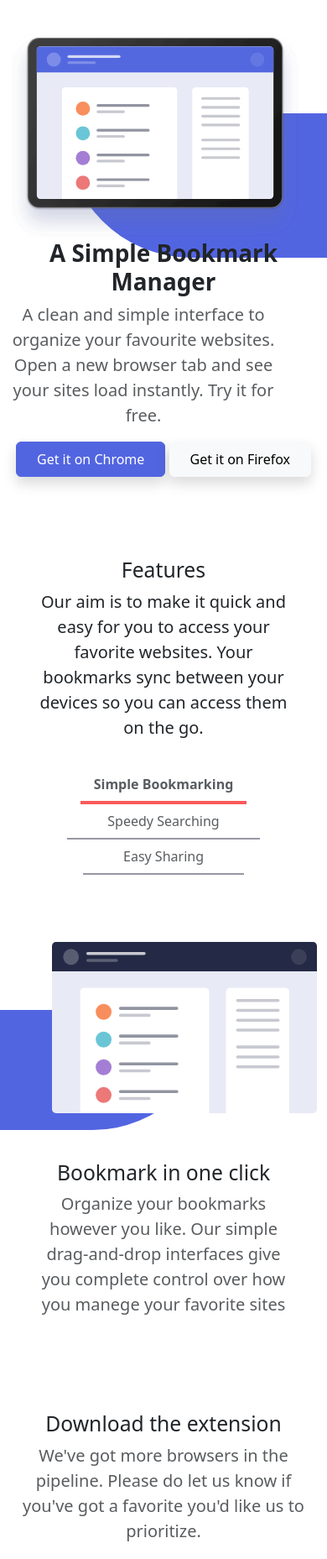
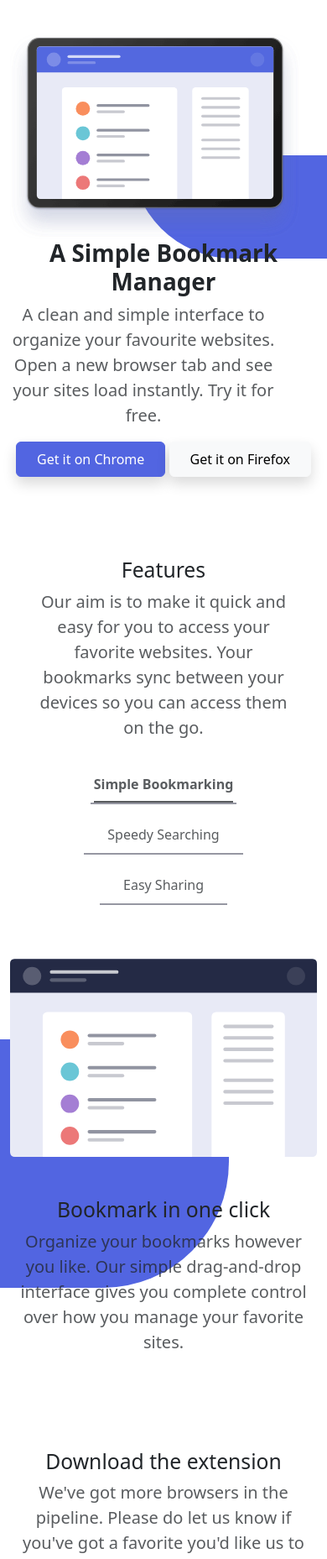
Before and after one commit to SaraAOrtega/IT-Academy-BCN-S1.2.-Bootstrap-SASS, a website: page index.html in a window 390 px wide. Shown: the part 112-1969 px from the top of the page at 84% size. Drawn offline with nearby package versions, Linux system fonts and the light colour scheme.

Commit message:
Correciones

```diff
--- a/index.html
+++ b/index.html
@@ -17,8 +17,9 @@
                 <a class="navbar-brand ms-4" href="#">
                     <img src="./imagenes/logo-bookmark.svg" alt="logo">
                 </a>
-    <button class="navbar-toggler" type="button" data-bs-toggle="collapse" data-bs-target="#navbarSupportedContent"
-      aria-controls="navbarSupportedContent" aria-expanded="false" aria-label="Toggle navigation">
+                <button class="navbar-toggler" type="button" data-bs-toggle="collapse"
+                    data-bs-target="#navbarSupportedContent" aria-controls="navbarSupportedContent"
+                    aria-expanded="false" aria-label="Toggle navigation">
                     <img src="./imagenes/icon-hamburger.svg" alt="Icono de menú">
                 </button>
                 <div class="collapse navbar-collapse" id="navbarSupportedContent">
@@ -46,11 +47,13 @@
         <div class="row flex-md-row-reverse d-flex align-items-center text-center text-lg-start pb-5 ps-5">
             <div class="img.main col-lg-6 col-sm-12 position-relative">
                 <div class="bgHero position-absolute bg-primary"></div>
-        <img src="./imagenes/illustration-hero.svg " class="img-fluid img-hero" alt="hero"></div>
+                <img src="./imagenes/illustration-hero.svg " class="img-fluid img-hero" alt="hero">
+            </div>
 
             <div class="col-lg-6 col-sm-12">
                 <h1 class="fw-bold ">A Simple Bookmark<br>Manager</h1>
-        <p class="lead md-align-text-center mb-3 text-muted me-5">A clean and simple interface to organize your favourite
+                <p class="lead md-align-text-center mb-3 text-muted me-5">A clean and simple interface to organize your
+                    favourite
                     websites. Open a new browser tab and see your sites load instantly. Try it for free.</p>
                 <a class="btn btn-primary py-2 px-4 me-md-1 shadow" href="#" role="button">Get it on Chrome</a>
                 <a class="btn btn-light py-2 px-4 me-md-1 shadow" href="#" role="button">Get it on Firefox</a>
@@ -63,42 +66,86 @@
       <div class="row text-center mt-5">
           <div class="col-10 col-md-6 justify-content-center m-auto">
               <h2>Features</h2>
-          <p class="lead text-mute mb-3">Our aim is to make it quick and easy for you to access your favorite websites. Your bookmarks sync between your devices so you can access them on the go.</p>
+              <p class="lead text-muted mb-3">Our aim is to make it quick and easy for you to access your favorite
+                  websites. Your bookmarks sync between your devices so you can access them on the go.</p>
           </div>
       </div>
-    <div class="row mt-3 justify-content-center flex-md-row align-items-center ">
+  </div>
+  <div class="row mt-3 justify-content-center flex-md-row align-items-center">
       <div class="col-md-auto">
-        <ul class="nav justify-content-center mb-3 px-5 flex-column flex-md-row align-items-center text-muted"
-          id="nav-tab" role="tablist">
-          <li class="nav-item nav-item-border-bottom-red text-muted">
-            <a class="nav-link text-muted fw-bold px" aria-current="page" href="#">Simple Bookmarking</a>
+          <ul class="nav justify-content-center mb-3 px-5 flex-column flex-md-row align-items-center text-muted nav-underline" id="myTab"
+              role="tablist">
+              <li class="nav-item nav-item-border-bottom px-1" role="presentation">
+                  <a class="nav-link active text-muted" id="tab1" data-bs-toggle="tab" data-bs-target="#simple"
+                      role="tab" aria-controls="simple" aria-selected="true">Simple Bookmarking</a>
               </li>
-          <li class="nav-item nav-item-border-bottom ">
-            <a class="nav-link text-muted px-5" href="#">Speedy Searching</a>
+              <li class="nav-item nav-item-border-bottom px-1" role="presentation">
+                  <a class="nav-link px-4 text-muted" id="tab2" data-bs-toggle="tab" data-bs-target="#speedy"
+                      role="tab" aria-controls="speedy" aria-selected="false">Speedy Searching</a>
               </li>
-          <li class="nav-item nav-item-border-bottom">
-            <a class="nav-link text-muted px-5" href="#">Easy Sharing</a>
+              <li class="nav-item nav-item-border-bottom px-1" role="presentation">
+                  <a class="nav-link px-4 text-muted" id="tab3" data-bs-toggle="tab" data-bs-target="#easy"
+                      role="tab" aria-controls="easy" aria-selected="false">Easy Sharing</a>
               </li>
           </ul>
       </div>
   </div>
+
+  <!--tab content-->
+<div class=" container-fluid">
+  <div class="tab-content pt-5 relative position">
+
+      <!--imagen1-->
+
+      <div class="tab-pane active  " id="simple" role="tabpanel">
+          <div class="row d-flex justify-content-center align-items-center text-center text-lg-start ">
+              <div class="col-12 col-md-5 ms-md-5 mb-5 ">
+                <div class="bgTabs bg-primary"></div>
+                  <img src="Imagenes/illustration-features-tab-1.svg" alt="tab1" class="img-fluid">
+              </div>
+              <div class="col-lg-6 col-sm-12">
+                  <h2>Bookmark in one click</h2>
+                  <p class="lead text-muted">Organize your bookmarks however you like. Our simple drag-and-drop
+                      interface gives you complete control over how you manage your favorite sites.</p>
+                  <a class="btn btn-primary py-2 px-4 me-md-1 shadow d-none d-md-inline-block" href="#" role="button">More Info</a>
+              </div>
+          </div>
       </div>
 
+      <!--imagen2-->
+      <div class="tab-pane " id="speedy" role="tabpanel">
+          <div class="row d-flex justify-content-center align-items-center text-center text-md-start">
+              <div class="col-12 col-md-5 ms-md-5 mb-5">
+                <div class="bgTabs bg-primary"></div>
+                  <img src="Imagenes/illustration-features-tab-2.svg" alt="tab2" class="img-fluid">
+              </div>
+              <div class="col-sm-12 col-md-5 ms-5">
+                  <h2>Intelligent search</h2>
+                  <p class="lead text-muted">Lorem ipsum dolor sit amet consectetur adipisicing elit. Esse quam nulla
+                      delectus eius vel saepe tenetur harum. Consequuntur, provident hic sunt dolores maiores et
+                      similique ex illum reprehenderit debitis culpa?</p>
+                  <a class="btn btn-primary py-2 px-4 me-md-1 shadow d-none d-md-inline-block" href="#" role="button">More Info</a>
+              </div>
+          </div>
+      </div>
 
-    <!-- Tab's -->
-
-    <div class="container-fluid mt-2 pt-2">
-      <div class="row align-items-center mt-5 text-center text-lg-start">
-        <div class="img-tabs col-md-6 col-sm-12 position-relative">
-          <div class="bgTabs position-absolute bg-primary"></div>
-          <img src="imagenes/illustration-features-tab-1.svg" class="img-fluid tabs1" alt="features"></div>
-
-      <div class="col-lg-6 col-md-12 mt-2 px-5 pt-5">
-        <h2>Bookmark in one click</h2>
-        <p class="lead md-align-text-center mb-3 text-muted">Organize your bookmarks however you like. Our simple
-          drag-and-drop interfaces give you complete control over how you manege your
-          favorite sites</p>
+      <!--imagen3-->
+      <div class="tab-pane" id="easy" role="tabpanel">
+          <div class="row d-flex justify-content-center align-items-center text-center text-md-start">
+              <div class="col-12 col-md-5 ms-md-5 mb-5">
+                <div class="bgTabs bg-primary"></div>
+                  <img src="Imagenes/illustration-features-tab-3.svg" alt="tab3" class="img-fluid">
+              </div>
+              <div class="col-sm-12 col-md-5 ms-5">
+                  <h2>Share your bookmarks</h2>
+                  <p class="lead text-muted">Lorem ipsum dolor sit amet consectetur, adipisicing elit.
+                      Temporibus, nesciunt! Asperiores, recusandae praesentium cumque eius explicabo quas
+                      iusto hic quam dolorum numquam perferendis consequuntur nam sapiente rerum inventore
+                      eveniet. Adipisci.
+                  </p>
                   <a class="btn btn-primary py-2 px-4 me-md-1 shadow d-none d-md-inline-block" href="#" role="button">More Info</a>
+              </div>
+          </div>
       </div>
   </div>
 </div>
@@ -247,24 +294,29 @@
                   <h4 class="text-white col-lg-3 col-8">Stay up-to-date with what we're doing</h4>
               </div>
           </div>
-            <div class="row bg-primary">
-              <form class="col-md-6 needs-validation mx-auto">
-                <div class="mb-3 d-flex flex-column flex-md-row px-5">
-                  <input type="email" class="form-control mx-auto" id="exampleInputEmail1" aria-describedby="emailHelp" required style="max-width: 300px;" placeholder="Enter your email address">
-                  <div class="invalid-feedback">
-                    Email no valido.
+          <div class="row bg-primary justify-content-center">
+              <form class="col-lg-6 col-md-8 col-10 bg-primary pb-4 needs-validation" novalidate>
+                  <div class="mb-3 d-flex">
+                      <input type="email" class="form-control" id="inputEmail" aria-describedby="emailHelp"
+                          placeholder="Enter your email address" required>
+                      <div id="valido" class="valid-feedback alert alert-success" role="alert">
+                          Looks good!
                       </div>
-                  <button type="submit" class="btn btn-secondary shadow py-2 px-4 mx-auto text-white fw-semibold mt-md-0 mt-3">Contact us</button>
+                      <div id="no_valido" class="invalid-feedback alert alert-secondary" role="alert">
+                          The email entered is not correct!
+                      </div>
+                  </div>
+                  <div class="d-flex justify-content-center">
+                      <button type="submit" class="btn btn-secondary">Contact us</button>
                   </div>
               </form>
           </div>
 
 
-        <div class="row d-flex flex-column bg-dark justify-content-center align-items-center">
+                <div class="row flex-column bg-dark justify-content-center align-items-center">
                     <div
                         class="col-12 col-lg-12 d-flex flex-sm-column flex-lg-row justify-content-center align-items-center my-3">
-            <img src="./imagenes/logo-bookmark.svg" alt="Logo"
-                class="mx-5 py-sm-4">
+                        <img src="./imagenes/logo-bookmark.svg" alt="Logo" class="mx-5 py-sm-4">
                         <ul
                             class="nav d-flex flex-sm-column flex-lg-row ms-sm-2 text-center pb-sm-3 pb-lg-1 justify-content-center">
                             <li class="nav-item mx-2">
@@ -279,17 +331,42 @@
                         </ul>
                         <div class="col my-2 ps-sm-5 ms-sm-5">
                             <div class="icons d-flex justify-content-end align-items-center me-5">
-                    <img src="Imagenes/icon-facebook.svg" class="me-5"
-                        alt="Facebook">
-                    <img src="Imagenes/icon-twitter.svg" class="me-5"
-                        alt="Twitter">
+                                <img src="Imagenes/icon-facebook.svg" class="me-5" alt="Facebook">
+                                <img src="Imagenes/icon-twitter.svg" class="me-5" alt="Twitter">
                             </div>
                         </div>
                     </div>
                 </div>
         </footer>
 
+        <script>
+
+           // Example starter JavaScript for disabling form submissions if there are invalid fields
+        (function () {
+            'use strict'
+
+            // Fetch all the forms we want to apply custom Bootstrap validation styles to
+            var forms = document.querySelectorAll('.needs-validation')
+
+            // Loop over them and prevent submission
+            Array.prototype.slice.call(forms)
+                .forEach(function (form) {
+                    form.addEventListener('submit', function (event) {
+                        if (!form.checkValidity()) {
+                            event.preventDefault()
+                            event.stopPropagation()
+                        }
+
+                        form.classList.add('was-validated')
+                    }, false)
+                })
+        })()
+
+        </script>
+
+
 
         <script src="./node_modules/bootstrap/dist/js/bootstrap.min.js"></script>
 </body>
+
 </html>
--- a/style.scss
+++ b/style.scss
@@ -26,18 +26,9 @@ $accordion-button-focus-box-shadow: none;
     border: none;
 }
 
-.img-main {
-    position: relative;
-}
-
-.img-tabs {
-    position: relative;
-}
-
 .bgHero {
     position: absolute;
     z-index: -1;
-    border: none;
     width: 70%;
     height: 78%;
     top: 25%;
@@ -48,62 +39,65 @@ $accordion-button-focus-box-shadow: none;
 .bgTabs{
     position: absolute;
     z-index: -1;
-    width: 65%;
-    height: 80%;
-    top: 40%;
+    width: 40%;
+    height: 25%;
+    top: 120%;
     left: 0%;
     border-bottom-right-radius: 150px;
 }
 
+@media (max-width: 992px) {
+    .bgHero {
+    width: 75%;
+    height: 60%;
+    top: 130px;
+    }
+    .bgTabs {
+        width: 35%;
+        height: 20%;
+        top: 110%;
+    };
+    }
+
+@media (max-width: 768px) {
+    .bgHero {
+    width: 60%;
+    height: 60%;
+    top: 180px;
+    }
+    .bgTabs {
+        width: 50%;
+        height: 20%;
+        top: 152%;
+    };
+    }
+
+
+
  @media (max-width: 576px) {
     .bgHero {
-    width: 80%;
-    height: 70%;
-    top: 95px;
+    width: 60%;
+    height: 50%;
+    top: 145px;
     }
     .bgTabs {
-    width: 65%;
-    height: 70%;
-    top: 40%
-    }
-    .tabs1 {
-        padding: none;
+        width: 70%;
+        height: 35%;
+        top: 160%;
+    };
     }
 
- }
-
- @media (max-width: 756px) {
-    .bgHero {
-    width: 80%;
-    height: 70%;
-    top: 95px;
-    }
-    .bgTabs {
-    width: 65%;
-    height: 70%;
-    top: 40%;
-    .tabs1 {
-        padding: none;
-    }
-
-  }
-
- }
-.tabs1{
-    padding-left: 50px;
-}
 
 .img-hero{
     padding-right: 20px;
 }
 
+.imgTabs{
+    position: relative;
+}
 
 .nav-link:hover{
     color:$secondary !important
-}
-
-.nav-item-border-bottom-red{
-    border-bottom: solid 4px #FA5959
 }
 
 .nav-item-border-bottom{
```
Also changed, not shown: style.css, 1 other file. Lines whose indentation alone changed are shown as unchanged.
